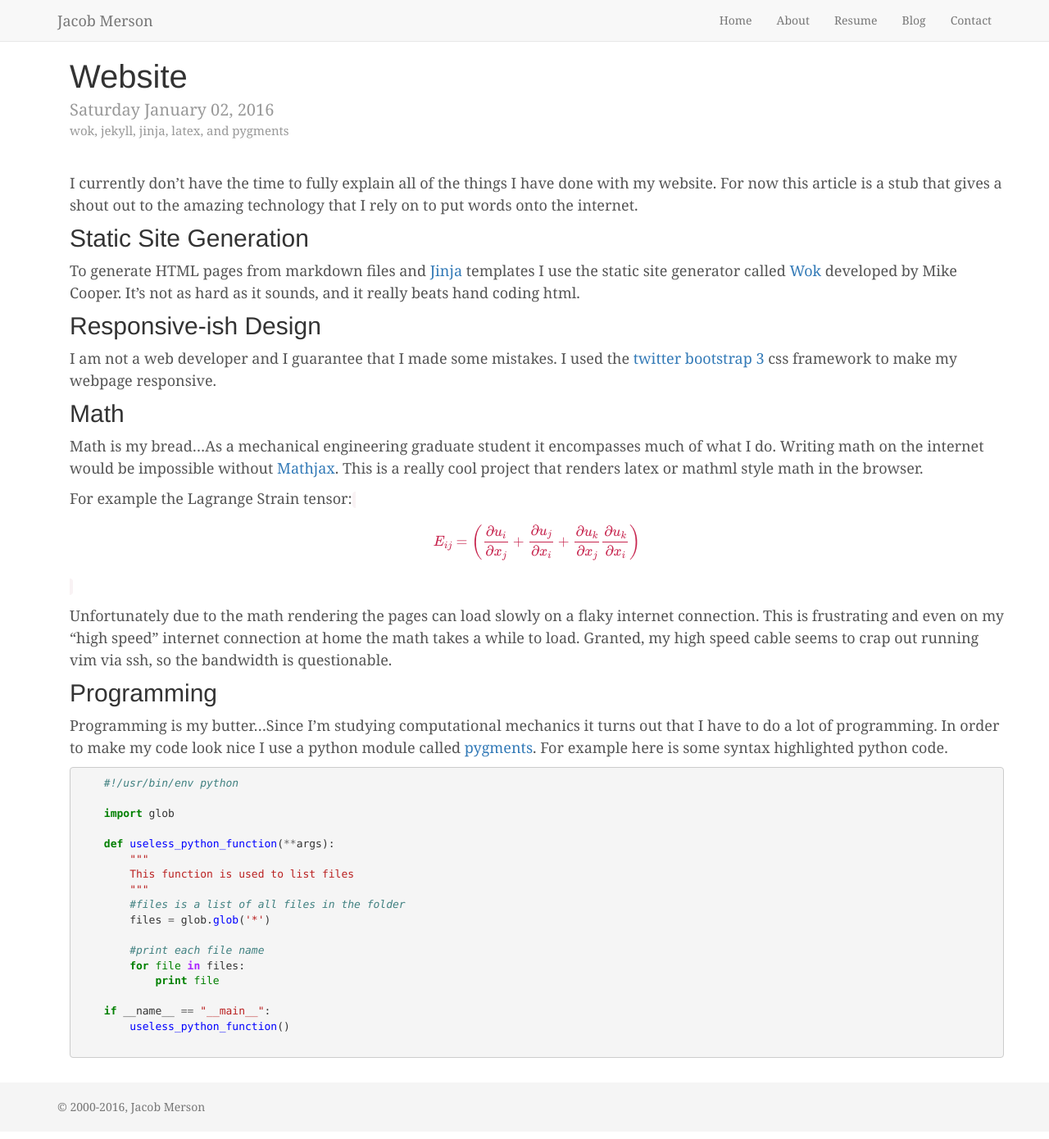
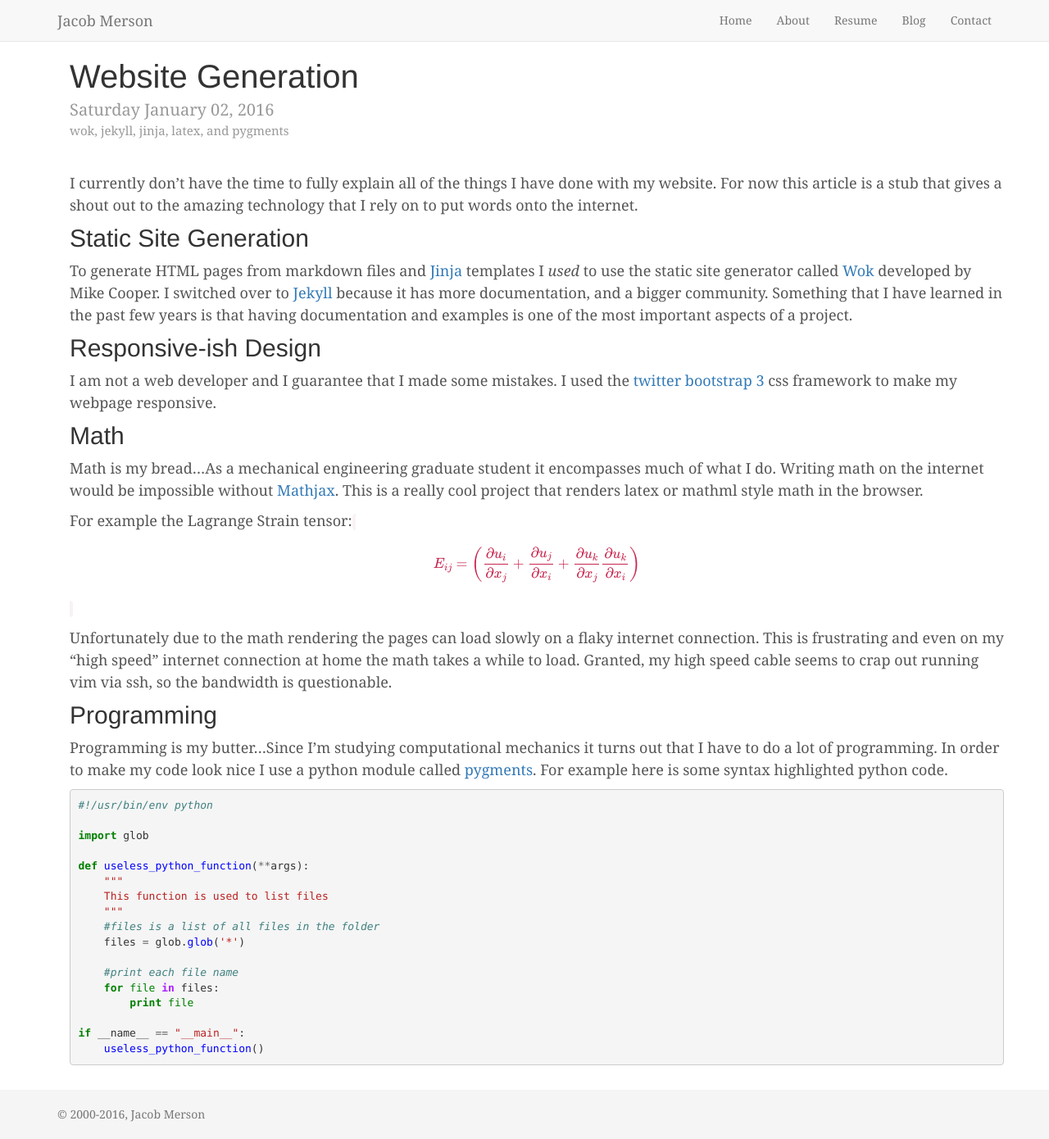
Before and after one commit to jacobmerson/timetravellers.github.io, a Jekyll site: the page built from _posts/2016-01-02-website.mkd, in a window 1280 px wide. Shown: the whole page at 82% size. Built offline with Jekyll 4.4.1, drawn with Linux system fonts in a browser that asks for light colours; nearby versions of some CDN libraries; Markdown is read by kramdown in place of the engine named in the settings; formulas are drawn with MathJax 3.

Commit message:
corrected markdown for github pages

````diff
--- a/_config.yml
+++ b/_config.yml
@@ -21,6 +21,7 @@
 #  twitter: mfenner
 
 highlighter: pygments
+markdown: redcarpet
 
 
 analytics :
--- a/_layouts/post.html
+++ b/_layouts/post.html
@@ -15,11 +15,11 @@
             <img src="{{ page.image.url }}" class="img-responsive">
         </div>
         <div class="blog-post-content col-md-8">
-            <p class="lead">{{ page.content }}</p>
+            <p class="lead">{{ content }}</p>
         </div>
     {% else %}
         <div class="blog-post-content">
-            <p class="lead">{{ page.content }}</p>
+            <p class="lead">{{ content }}</p>
         </div>
     {% endif %}
 </div> <!-- blog main --!>
--- a/_posts/2016-01-02-website.mkd
+++ b/_posts/2016-01-02-website.mkd
@@ -1,6 +1,6 @@
 ---
 layout: post
-title:  "Website"
+title:  "Website Generation"
 date:   2016-01-02
 tags: wok jekyll jinja latex pygments
 ---
@@ -8,7 +8,7 @@
 I currently don't have the time to fully explain all of the things I have done with my website. For now this article is a stub that gives a shout out to the amazing technology that I rely on to put words onto the internet.
 
 ## Static Site Generation
-To generate HTML pages from markdown files and [Jinja](http://jinja.pocoo.org/) templates I use the static site generator called [Wok](https://github.com/mythmon/wok) developed by Mike Cooper. It's not as hard as it sounds, and it really beats hand coding html.
+To generate HTML pages from markdown files and [Jinja](http://jinja.pocoo.org/) templates I *used* to use the static site generator called [Wok](https://github.com/mythmon/wok) developed by Mike Cooper. I switched over to [Jekyll](http://jekyllrb.com/) because it has more documentation, and a bigger community. Something that I have learned in the past few years is that having documentation and examples is one of the most important aspects of a project.
 
 ## Responsive-ish Design
 I am not a web developer and I guarantee that I made some mistakes. I used the [twitter bootstrap 3](http://getbootstrap.com/) css framework to make my webpage responsive.
@@ -25,7 +25,7 @@
 Programming is my butter...Since I'm studying computational mechanics it turns out that I have to do a lot of programming. In order to make my code look nice I use a python module called [pygments](http://pygments.org/).
 For example here is some syntax highlighted python code.
 
-    {% highlight python %}
+```python
 #!/usr/bin/env python
 
 import glob
@@ -43,4 +43,4 @@
 
 if __name__ == "__main__":
     useless_python_function()
-    {% endhighlight %}
+```
````
Also changed, not shown: _posts/2016-01-17-cmake-petsc2.mkd (+8 -9 lines), _posts/2016-01-18-abaqus-utilities.mkd (+13 -6 lines). Lines whose indentation alone changed are shown as unchanged.
